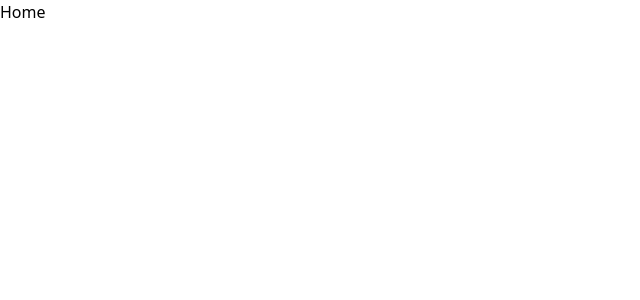
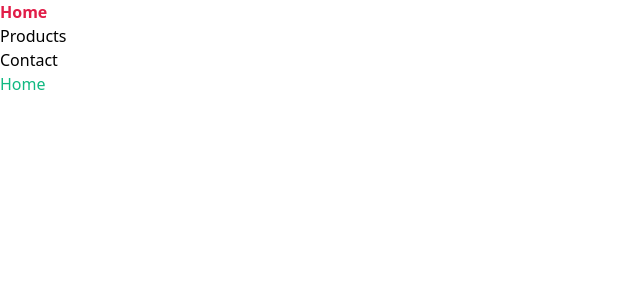
Before and after one commit to jisulee97/learn-react, a React (Vite) app: page / in a window 1280 px wide. Shown: the top 300 px of the page, without its empty margins (0-640 px from the left). Built offline with nearby package versions, Linux system fonts and the light colour scheme; a web font is replaced by a local one.

Commit message:
Add : 내비게이션 활성화 설정

```diff
--- a/src/App.jsx
+++ b/src/App.jsx
@@ -1,9 +1,61 @@
-import { createBrowserRouter, RouterProvider } from 'react-router-dom';
+import { createBrowserRouter, RouterProvider, NavLink } from 'react-router-dom';
 import RootLayout from './layout/RootLayout';
 
-const Home = () => <div>Home</div>;
-const Products = () => <div>Products</div>;
-const Contact = () => <div>Contact</div>;
+const Nav = () => (
+  <nav>
+    <ul>
+      <li>
+        <NavLink
+          to="/"
+          className={({ isActive }) =>
+            isActive ? 'font-black text-rose-600' : ''
+          }
+        >
+          Home
+        </NavLink>
+      </li>
+      <li>
+        <NavLink
+          to="/products"
+          className={({ isActive }) =>
+            isActive ? 'font-black text-rose-600' : ''
+          }
+        >
+          Products
+        </NavLink>
+      </li>
+      <li>
+        <NavLink
+          to="/contact"
+          className={({ isActive }) =>
+            isActive ? 'font-black text-rose-600' : ''
+          }
+        >
+          Contact
+        </NavLink>
+      </li>
+    </ul>
+  </nav>
+);
+
+const Home = () => (
+  <div>
+    <Nav />
+    <h1 className="text-black text-emerald-500">Home</h1>
+  </div>
+);
+const Products = () => (
+  <div>
+    <Nav />
+    <h1 className="text-black text-emerald-500">Products</h1>
+  </div>
+);
+const Contact = () => (
+  <div>
+    <Nav />
+    <h1 className="text-black text-emerald-500">Contact</h1>
+  </div>
+);
 
 const router = createBrowserRouter([
   // Router Object
```
